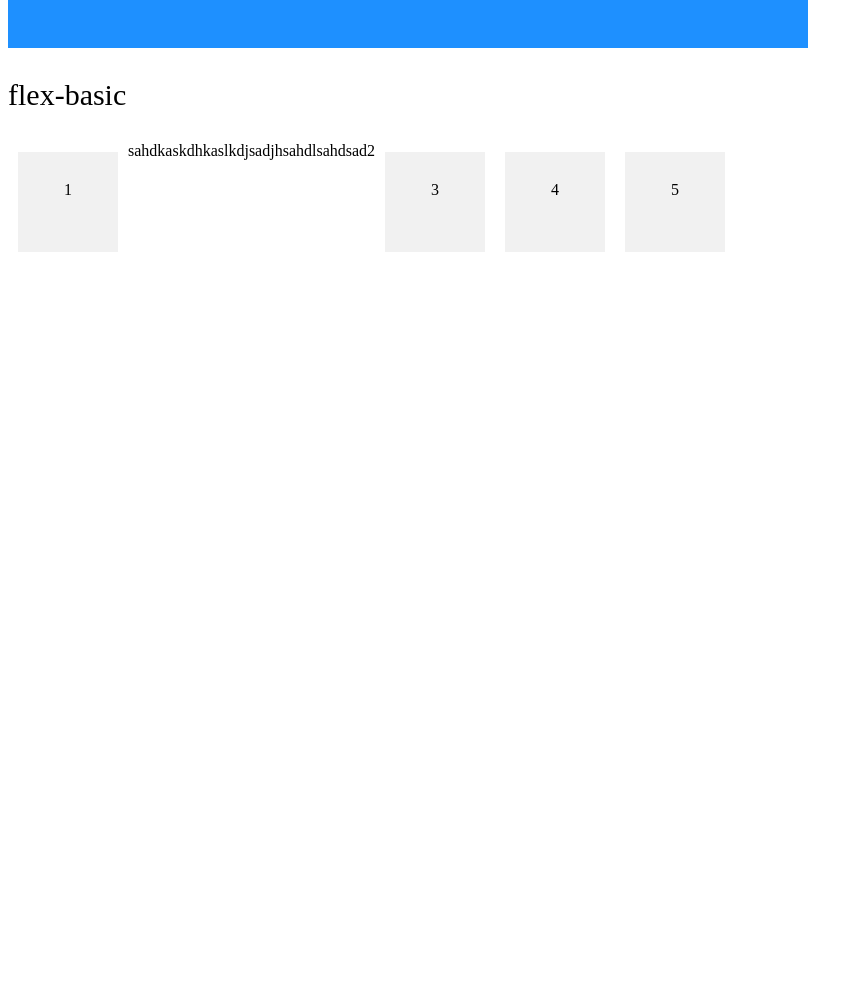
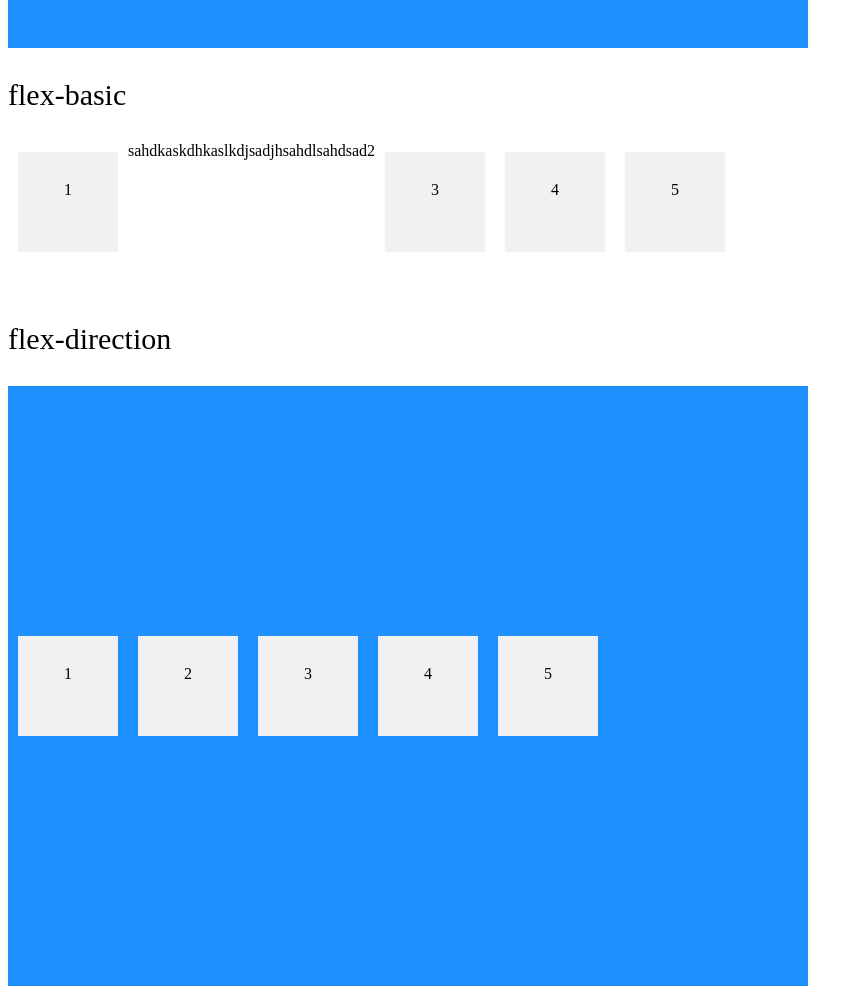
Before and after one commit to thanhtrantruong47/html-css-flex, a plain HTML site: page index.html in a window 1280 px wide. Shown: the part 9834-10828 px from the top of the page, without its empty margins (0-863 px from the left). Before the commit the page ends 10134 px from the top, so only its background shows below. Drawn offline with Linux system fonts and the light colour scheme.

Commit message:
feature/create-flex-direction

```diff
--- a/index.html
+++ b/index.html
@@ -138,6 +138,14 @@
         <div class="box1">4</div>
         <div class="box1">5</div>
     </div>
+    <p style="font-size: 30px;">flex-direction</p>
+    <div class="flex-direction">
+        <div class="box1">1</div>
+        <div class="box1">2</div>
+        <div class="box1">3</div>
+        <div class="box1">4</div>
+        <div class="box1">5</div>
+    </div>
 </body>
 
 </html>
--- a/style.css
+++ b/style.css
@@ -206,3 +206,14 @@
     flex-basis: 30px;
 
 }
+
+.flex-direction{
+    display: flex;
+    flex-wrap: wrap;
+    align-items: center;
+    flex-direction: row;
+    overflow: scroll;
+    background-color: DodgerBlue;
+    width: 800px;
+    height: 600px;
+}
```
